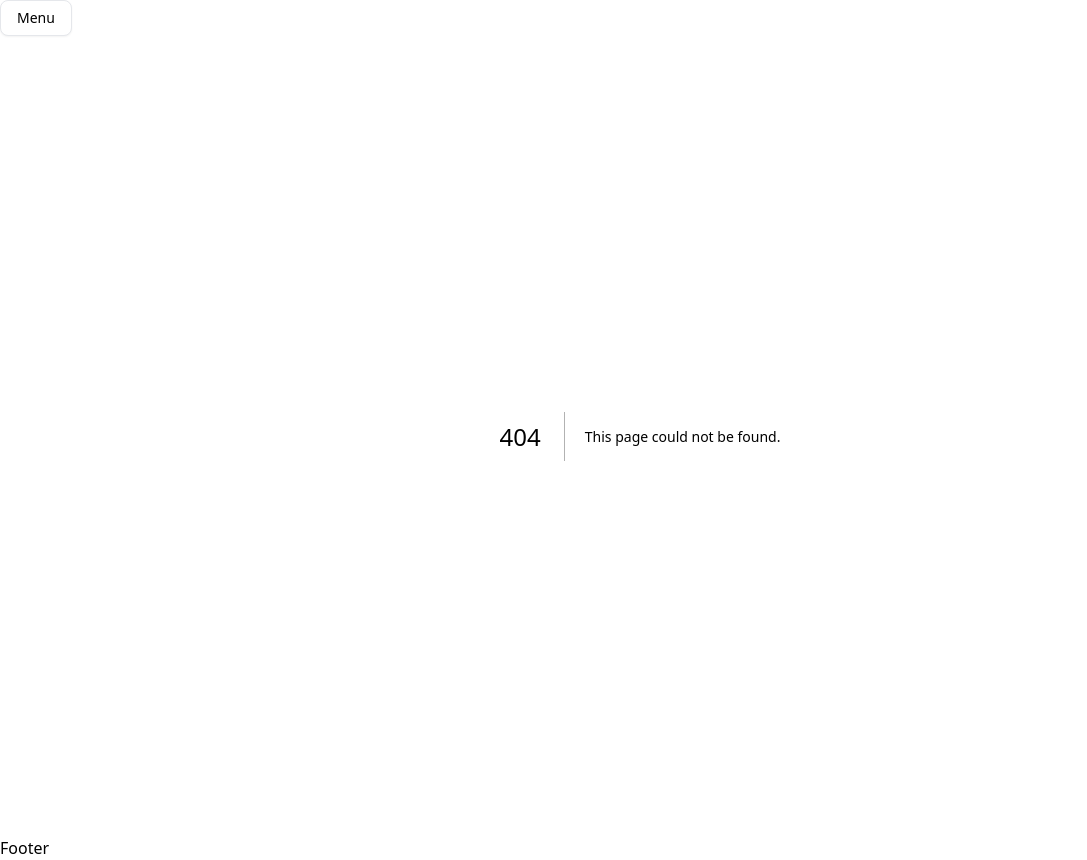
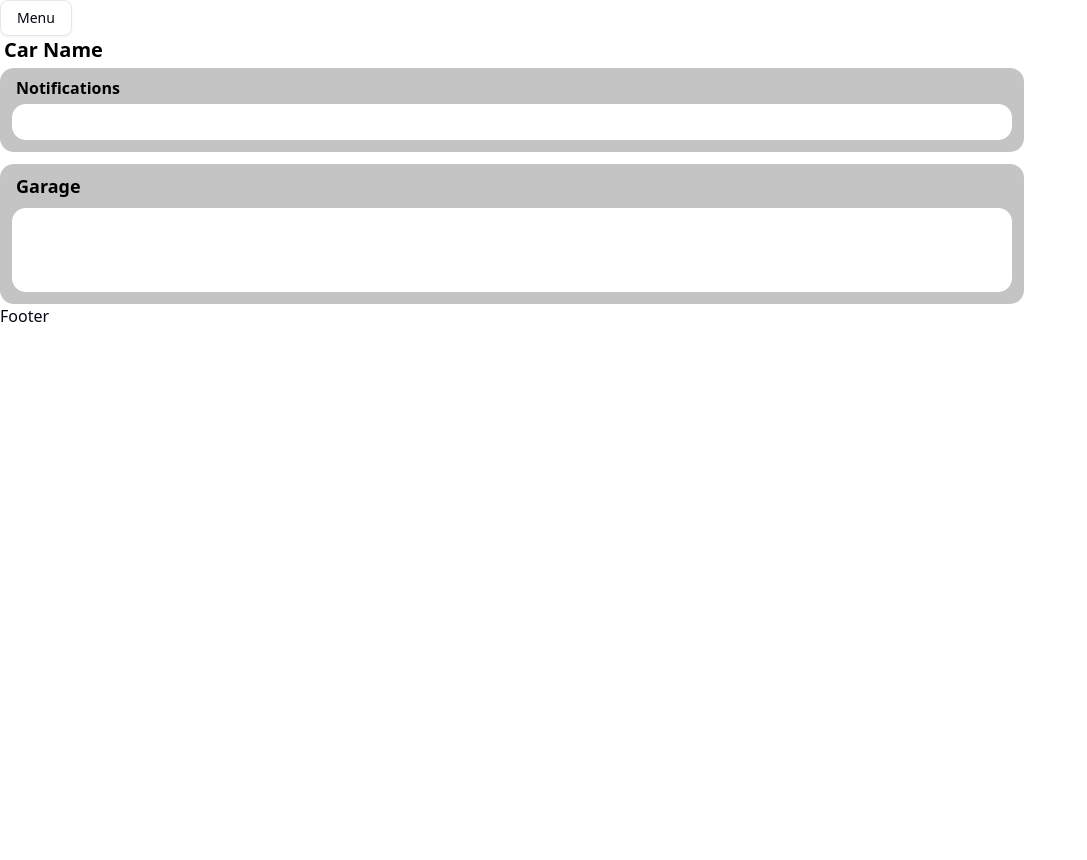
Before and after one commit to SDSU-CompE-561-Spring-2025/autocare-mechanic-finder, a Next.js app in the folder frontend/: page /carprofile in a window 1280 px wide. Before the commit this address had no page. Shown: the whole page, without its empty margins (0-1087 px from the left). After the commit the page ends 800 px from the top, so only its background shows below. Built offline with nearby package versions, Linux system fonts and the light colour scheme.

Commit message:
Added CarProfile page with basic set up

```diff
--- /dev/null
+++ b/frontend/src/app/carprofile/page.tsx
@@ -0,0 +1,22 @@
+import React from 'react';
+
+export default function Dashboard() {
+    return(
+        <div>
+
+                <div className="box-border w-[80%]"><b className="ml-1 text-black text-xl">Car Name</b></div>
+                <div className="flex flex-col px-3 py-2 mt-1 mb-3 bg-[#C4C4C4] text-black rounded-xl w-[80%] h-[20%] min-h-21">
+                    <div className="px-1 pb-1 h-fit"><b>Notifications</b></div>
+                    <div className="bg-white rounded-xl p-2 mb-1 flex-1 overflow-auto">
+
+                    </div>
+                </div>
+                <div className="flex flex-col px-3 py-2 bg-[#C4C4C4] text-black rounded-xl w-[80%] h-[70%] min-h-35">
+                    <div className="px-1 pb-2 flex justify-between items-center"><b className="text-lg">Garage</b></div>
+                    <div className="bg-white rounded-xl p-5 mb-1 flex-1 overflow-auto">
+
+                    </div>
+                </div>
+        </div>
+    )
+}
--- a/frontend/src/components/NavBar.tsx
+++ b/frontend/src/components/NavBar.tsx
@@ -46,11 +46,11 @@ const navList = [
         <DropdownMenuGroup>
 
           <DropdownMenuItem>
-            Profile
+          <Link href="/carprofile"> Profile</Link>
           </DropdownMenuItem>
 
           <DropdownMenuItem>
-            Register New Car
+          <Link href="/">Register New Car</Link>
           </DropdownMenuItem>
 
           <DropdownMenuItem>
@@ -58,7 +58,7 @@ const navList = [
           </DropdownMenuItem>
 
           <DropdownMenuItem>
-          <Link href="https://github.com">AutoShop Finder</Link>
+          <Link href="">AutoShop Finder</Link>
           </DropdownMenuItem>
           <DropdownMenuItem>
             Update Password
```
